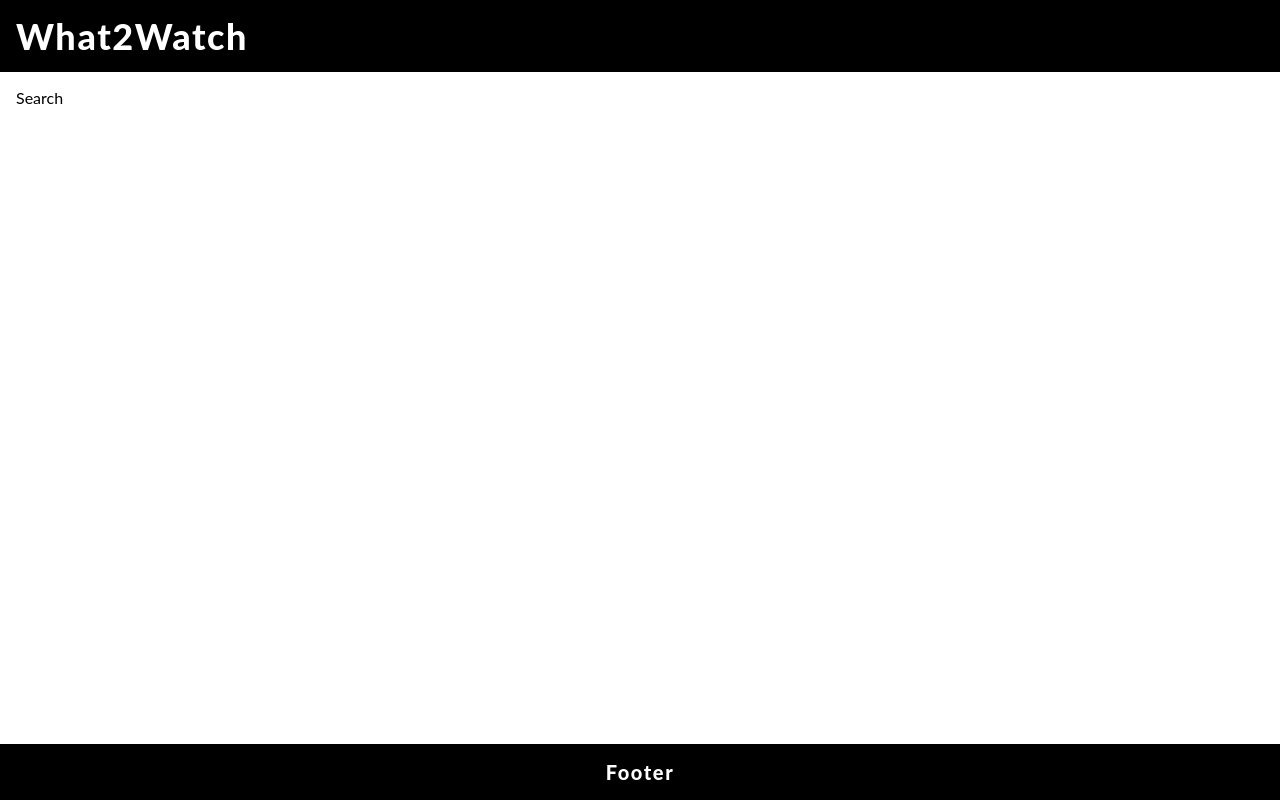
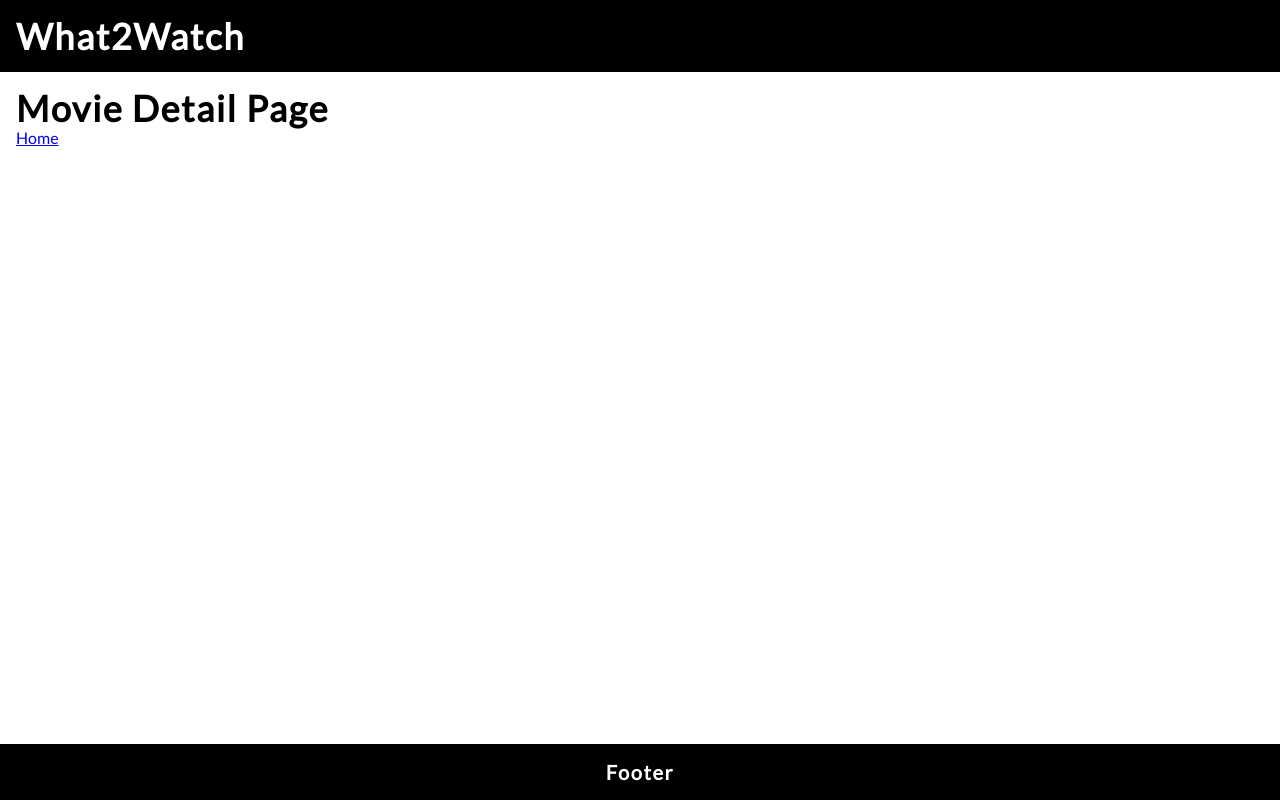
Before and after one commit to Freydiz/movie-app, a React (Create React App) app: page /details in a window 1280 px wide. Built offline with nearby package versions, Linux system fonts and the light colour scheme.

Commit message:
react router

```diff
--- a/package.json
+++ b/package.json
@@ -14,6 +14,7 @@
     "eslint": "^8.57.0",
     "react": "^18.2.0",
     "react-dom": "^18.2.0",
+    "react-router-dom": "^6.22.3",
     "react-scripts": "5.0.1",
     "styled-components": "^6.1.8",
     "typescript": "^4.4.2",
--- a/public/index.html
+++ b/public/index.html
@@ -1,14 +1,11 @@
-<!DOCTYPE html>
+<!doctype html>
 <html lang="en">
   <head>
     <meta charset="utf-8" />
     <link rel="icon" href="%PUBLIC_URL%/favicon.ico" />
     <meta name="viewport" content="width=device-width, initial-scale=1" />
     <meta name="theme-color" content="#000000" />
-    <meta
-      name="description"
-      content="Web site created using create-react-app"
-    />
+    <meta name="description" content="Web site created using create-react-app" />
     <link rel="apple-touch-icon" href="%PUBLIC_URL%/logo192.png" />
     <!--
       manifest.json provides metadata used when your web app is installed on a
@@ -24,6 +21,11 @@
       work correctly both with client-side routing and a non-root public URL.
       Learn how to configure a non-root public URL by running `npm run build`.
     -->
+    <link
+      href="https://fonts.googleapis.com/css?family=Lato:100,400,800|Montserrat:500i&display=swap"
+      rel="stylesheet"
+    />
+
     <title>React App</title>
   </head>
   <body>
--- a/src/App.tsx
+++ b/src/App.tsx
@@ -1,16 +1,16 @@
-import { Container, Content, Footer, Header, Search } from './components';
-import { GlobalStyles } from './assets';
+import { BrowserRouter, Routes, Route } from 'react-router-dom';
+import { Layout, Home, MovieDetailPage } from './pages';
 
 function App() {
   return (
-    <Container>
-      <GlobalStyles />
-      <Header />
-      <Content>
-        <Search />
-      </Content>
-      <Footer />
-    </Container>
+    <BrowserRouter>
+      <Routes>
+        <Route path="/" element={<Layout />}>
+          <Route path="/" element={<Home />} />
+          <Route path="details" element={<MovieDetailPage />} />
+        </Route>
+      </Routes>
+    </BrowserRouter>
   );
 }
 
--- a/src/assets/global-styles.tsx
+++ b/src/assets/global-styles.tsx
@@ -1,8 +1,6 @@
 import { createGlobalStyle } from 'styled-components';
 
 export const GlobalStyles = createGlobalStyle`
-
-@import url('https://fonts.googleapis.com/css?family=Lato:100,400,800|Montserrat:500i&display=swap');
 
  * {
    margin: 0;
--- /dev/null
+++ b/src/pages/home.tsx
@@ -0,0 +1,11 @@
+import { Link } from 'react-router-dom';
+import { Search } from '../components';
+
+export const Home = () => {
+  return (
+    <>
+      <Search />
+      <Link to="details">Movie Details</Link>
+    </>
+  );
+};
--- /dev/null
+++ b/src/pages/index.ts
@@ -0,0 +1,3 @@
+export * from './home';
+export * from './layout';
+export * from './movie-detail-page';
--- /dev/null
+++ b/src/pages/layout.tsx
@@ -0,0 +1,16 @@
+import { Outlet } from 'react-router-dom';
+import { GlobalStyles } from '../assets';
+import { Container, Content, Footer, Header } from '../components';
+
+export const Layout = () => {
+  return (
+    <Container>
+      <GlobalStyles />
+      <Header />
+      <Content>
+        <Outlet />
+      </Content>
+      <Footer />
+    </Container>
+  );
+};
--- /dev/null
+++ b/src/pages/movie-detail-page.tsx
@@ -0,0 +1,10 @@
+import { Link } from 'react-router-dom';
+
+export const MovieDetailPage = () => {
+  return (
+    <div>
+      <h1>Movie Detail Page</h1>
+      <Link to="/">Home</Link>
+    </div>
+  );
+};
```
Also changed, not shown: 1 other file (tests, documents, lock files or other folders).
